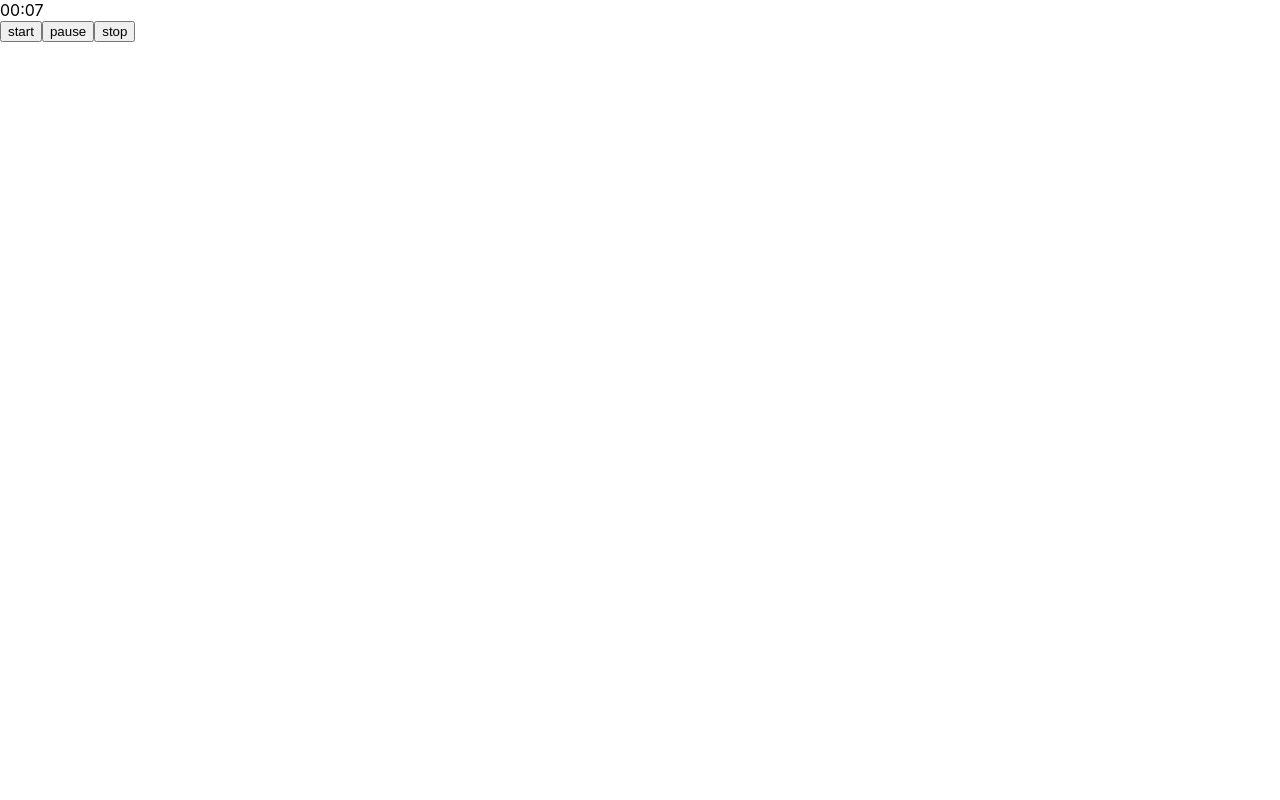
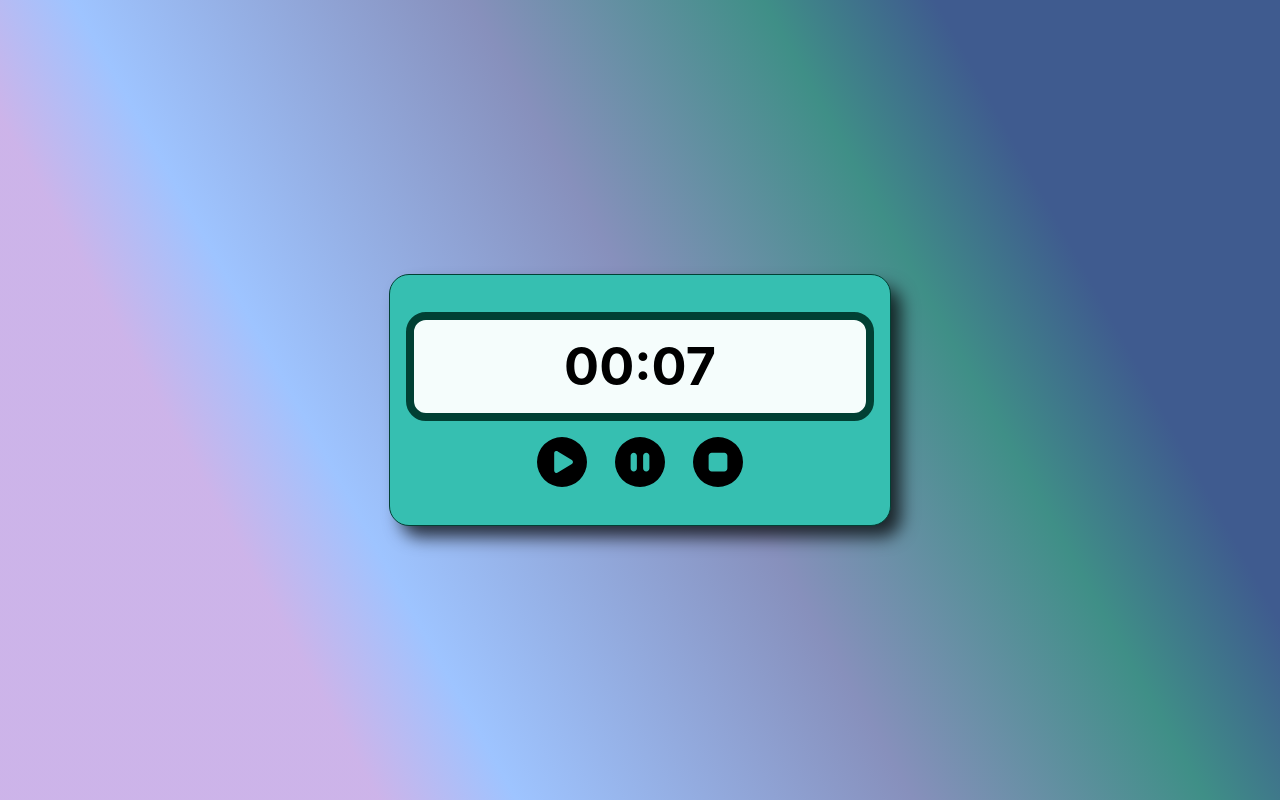
Before and after one commit to Jannyoon/-React-, a React (Create React App) app: page / in a window 1280 px wide. Built offline with nearby package versions, Linux system fonts and the light colour scheme.

Commit message:
(ADD)CSS 작성

```diff
--- a/src/App.jsx
+++ b/src/App.jsx
@@ -1,5 +1,8 @@
-import './App.module.css';
+import { FaCirclePlay, FaCirclePause, FaCircleStop } from "react-icons/fa6";
 import { useState, useEffect, useRef } from 'react';
+import styles from './App.module.css';
+
+
 export default function App() {
   //pause, start,
   const [running, setRunning] = useState("start");
@@ -20,12 +23,12 @@ export default function App() {
   }, [running]);
 
   return (
-    <div>
+    <div className={styles.timerBox}>
       <span ref={intervalT}>{`${String(Math.floor(nowTime/60)).padStart(2,'0')}:${String(nowTime%60).padStart(2,'0')}`}</span>
-      <div className='btn_Container'>
-        <button onClick={()=>setRunning("start")}>start</button>
-        <button onClick={()=>setRunning("pause")}>pause</button>
-        <button onClick={()=>setRunning("init")}>stop</button>
+      <div className={styles.container}>
+        <button onClick={()=>setRunning("start")}><FaCirclePlay /></button>
+        <button onClick={()=>setRunning("pause")}><FaCirclePause /></button>
+        <button onClick={()=>setRunning("init")}><FaCircleStop /></button>
       </div>
 
     </div>
--- a/src/App.module.css
+++ b/src/App.module.css
@@ -1,38 +1,51 @@
-.App {
-  text-align: center;
+.timerBox {
+  margin : auto;
+  width : 500px;
+  height : 250px;
+  border : 1px solid var(--color-depth3);
+  border-radius: 20px;
+  display: flex;
+  flex-direction: column;
+  justify-content: center;
+  align-items: center;
+
+  background-color: var(--color-depth1);
+  box-shadow: 11px 12px 17px -1px rgba(0,0,0,0.75);
+-webkit-box-shadow: 11px 12px 17px -1px rgba(0,0,0,0.75);
+-moz-box-shadow: 11px 12px 17px -1px rgba(0,0,0,0.75);
 }
 
-.App-logo {
-  height: 40vmin;
-  pointer-events: none;
+span {
+  display: block;
+  margin-bottom : 15px;
+  text-align : center;
+  font-size : 52px;
+  font-weight: bold;
+  padding : 15px 150px;
+  border : 8px solid var(--color-depth3);
+  border-radius: 20px;
+  background-color: var(--color-timeScreen);
+
 }
 
-@media (prefers-reduced-motion: no-preference) {
-  .App-logo {
-    animation: App-logo-spin infinite 20s linear;
-  }
+.container {
+  display: flex;
 }
 
-.App-header {
-  background-color: #282c34;
-  min-height: 100vh;
+button {
+  border : none;
+  outline: none;
+  background: transparent;
+
+  cursor : pointer;
+  font-size : 50px;
+  text-align : center;
   display: flex;
-  flex-direction: column;
-  align-items: center;
-  justify-content: center;
-  font-size: calc(10px + 2vmin);
-  color: white;
+  margin : 0px 8px;
+  transition: transform 150ms ease-out;
 }
 
-.App-link {
-  color: #61dafb;
+button:hover {
+  color : var(--color-depth2);
+  transform: scale(1.1);
 }
-
-@keyframes App-logo-spin {
-  from {
-    transform: rotate(0deg);
-  }
-  to {
-    transform: rotate(360deg);
-  }
-}
--- a/src/index.css
+++ b/src/index.css
@@ -1,3 +1,11 @@
+:root {
+  --color-depth1 : #36BFB1;
+  --color-depth2 : #02735E;
+  --color-depth3 : #014034;
+  --color-timeScreen : #f5fdfc;
+}
+
+
 body {
   margin: 0;
   font-family: -apple-system, BlinkMacSystemFont, 'Segoe UI', 'Roboto', 'Oxygen',
@@ -11,3 +19,21 @@ code {
   font-family: source-code-pro, Menlo, Monaco, Consolas, 'Courier New',
     monospace;
 }
+
+body {
+  width : 100vw;
+  height : 100vh;
+
+  min-width : 550px;
+  display: flex;
+  align-items: center;
+  justify-content: center;
+  background: linear-gradient(61deg,
+  rgba(204,179,233,0.9893207282913166) 22%,
+  rgba(158,196,255,1) 30%,
+  rgba(135,144,188,1) 53%,
+  rgba(63,143,135,1) 70%,
+  rgba(63,91,143,1) 80%);
+
+  box-sizing: border-box;
+}
```
